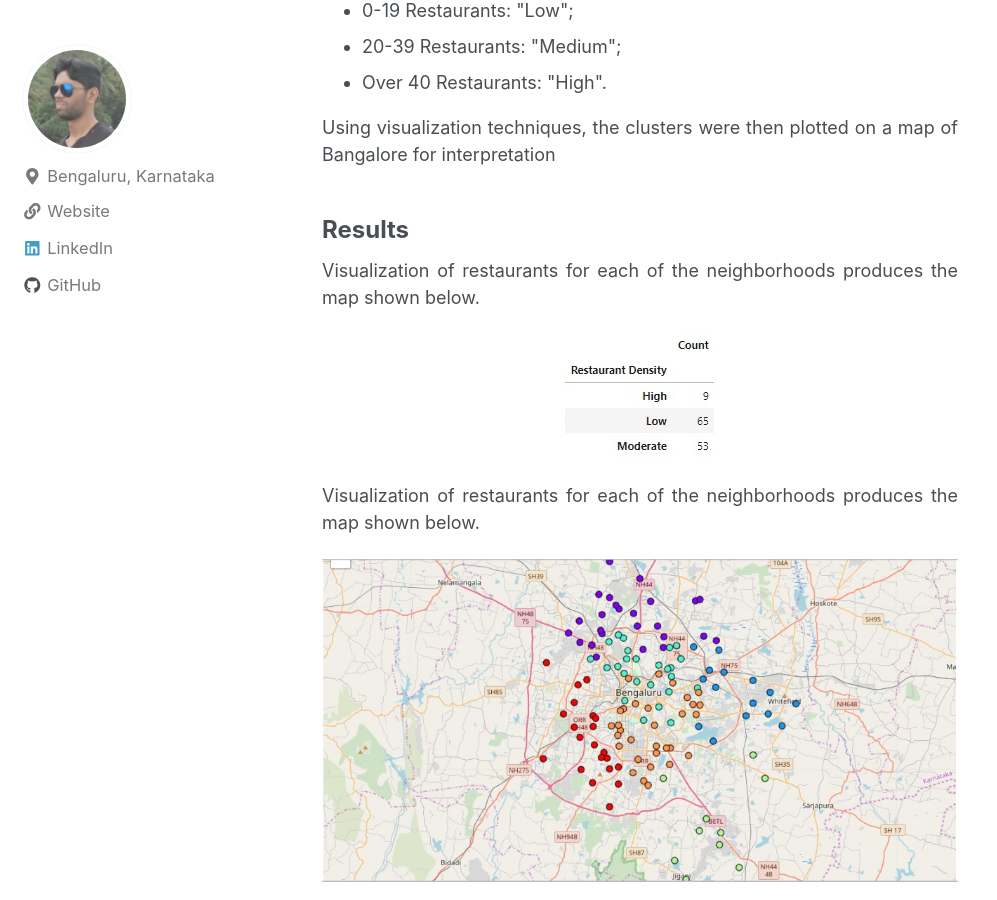
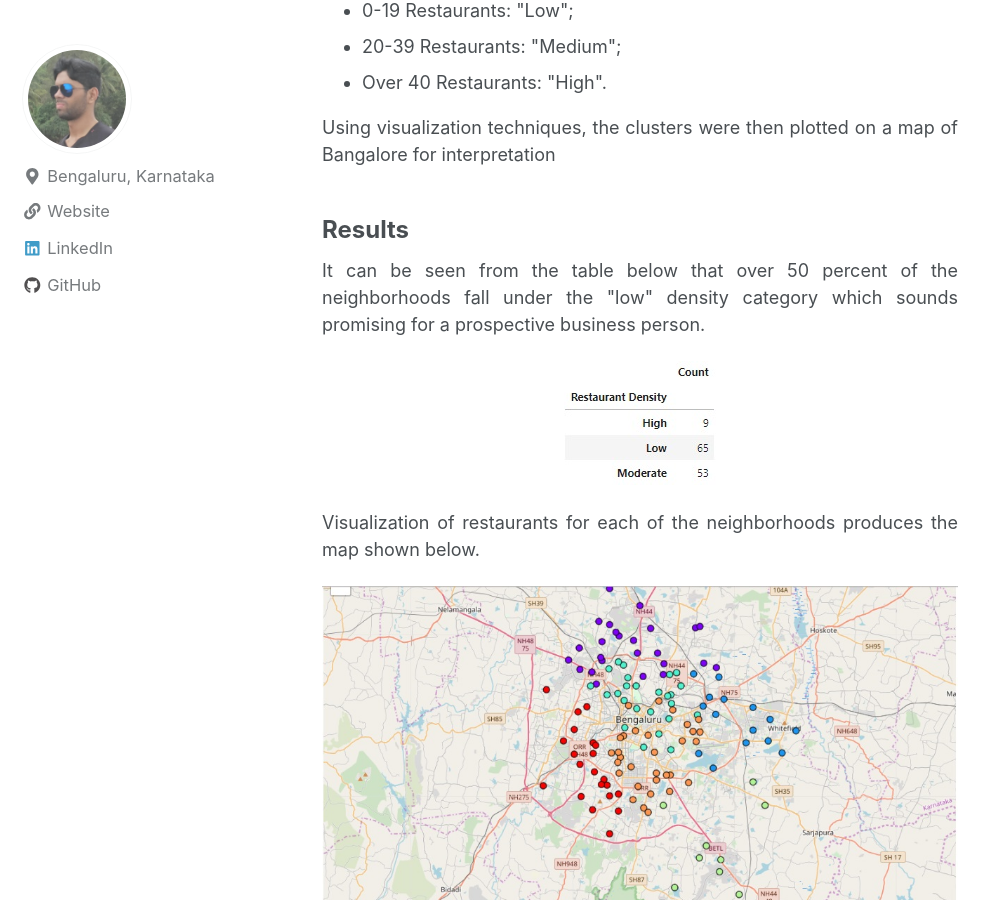
Before and after one commit to gopalrahulrg/gopalrahulrg.github.io, a Jekyll site: the page built from _posts/2019-11-01-cnbr.md, in a window 1280 px wide and 900 px high, scrolled down 4479 px. Shown: the whole window, without its empty margins (0-997 px from the left). Built offline with Jekyll 4.4.1, drawn with Linux system fonts in a browser that asks for light colours; nearby versions of some CDN libraries.

Commit message:
Update 2019-11-01-cnbr.md

```diff
--- a/_posts/2019-11-01-cnbr.md
+++ b/_posts/2019-11-01-cnbr.md
@@ -95,7 +95,7 @@ mathjax: true
 
 <font size="5"><h3>Results</h3></font>
 
-<div style="text-align: justify"><p>Visualization of restaurants for each of the neighborhoods produces the map shown below.</p>
+<div style="text-align: justify"><p>It can be seen from the table below that over 50 percent of the neighborhoods fall under the "low" density category which sounds promising for a prospective business person.</p>
 
 <div style="text-align: center"><img src="{{ site.url }}{{ site.baseurl }}/assets/images/cnbr/cnbr_8.jpg">
 
```
